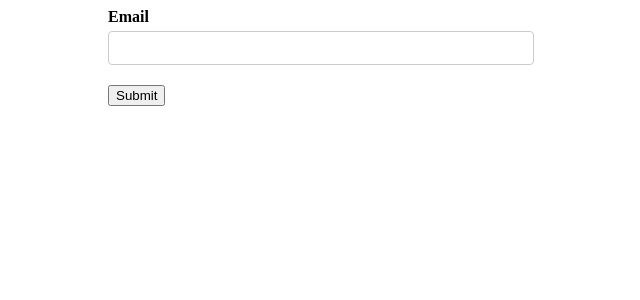
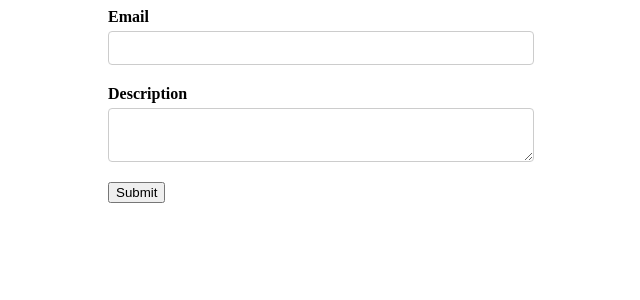
Before and after one commit to ninad-react/React-formik-learning, a React (Vite) app: page / in a window 1280 px wide. Shown: the top 300 px of the page, without its empty margins (319-959 px from the left). Built offline with nearby package versions, Linux system fonts and the light colour scheme.

Commit message:
using textArea field in FormikControl

```diff
--- a/src/components/FormikContainer.jsx
+++ b/src/components/FormikContainer.jsx
@@ -7,11 +7,12 @@
 
     const initialValues = {
         email: '',
-
+        description: ''
     };
 
     const validationSchema = yup.object({
-        email: yup.string().required('Required')
+        email: yup.string().required('Required'),
+        description: yup.string().required()
     });
 
     const onSubmit = values => console.log('Form data', values);
@@ -30,6 +31,13 @@
                     label="Email"
                     name="email"
                 />
+
+                <FormikControl
+                    control= 'textarea'
+                    label= 'Description'
+                    name= 'description'
+                />
+
                 <button type="submit">Submit</button>
             </Form>
         )}
--- a/src/components/FormikControl.jsx
+++ b/src/components/FormikControl.jsx
@@ -1,11 +1,16 @@
 import React from 'react'
 import Input from './Input';
+import TextArea from './TextArea';
 
 function FormikControl(props) {
     const { control, ...rest } = props
     switch(control) {
-        case 'input' : return <Input {...rest}/>
+        case 'input' :
+            return <Input {...rest}/>
+
         case 'textarea':
+            return <TextArea {...rest}/>
+
         case 'select':
         case 'radio':
         case 'checkbox':
--- /dev/null
+++ b/src/components/TextArea.jsx
@@ -0,0 +1,18 @@
+import { ErrorMessage, Field } from 'formik'
+import React from 'react'
+import TextError from './TextError'
+
+function TextArea(props) {
+
+    const {label, name, ...rest} = props
+
+  return (
+    <div className='form-control'>
+        <label htmlFor={name}>{label}</label>
+        <Field as='textarea' id={name} name={name} {...rest}/>
+        <ErrorMessage name={name} component={TextError}/>
+    </div>
+  )
+}
+
+export default TextArea
```
